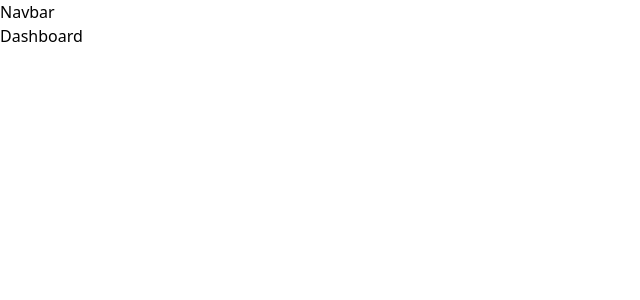
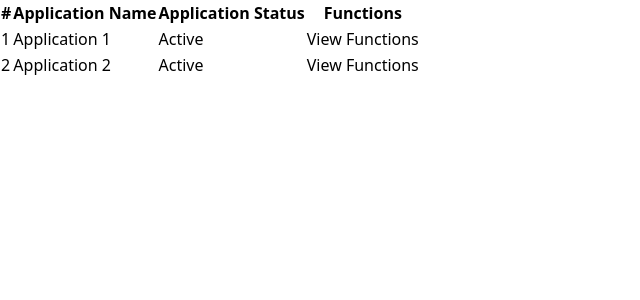
Before and after one commit to subham-71/SourceM, a React (Vite) app in the folder dashboard/: page /dashboard in a window 1280 px wide. Shown: the top 300 px of the page, without its empty margins (0-640 px from the left). Built offline with nearby package versions, Linux system fonts and the light colour scheme; no server answers.

Commit message:
Application Logic

```diff
--- a/dashboard/src/components/Dashboard.jsx
+++ b/dashboard/src/components/Dashboard.jsx
@@ -1,11 +1,80 @@
 import React from 'react'
 import Navbar from './Navbar.jsx'
+import { useNavigate } from 'react-router-dom'
 
 function Dashboard() {
+  const applicationData = [
+    {
+      id: 1,
+      applicationName: 'Application 1',
+      status: 'Active',
+    },
+    {
+      id: 2,
+      applicationName : 'Application 2',
+      status: 'Active',
+    },
+  ]
+
+  const navigate = useNavigate()
+
+  // const [applicationData, setApplicationData] = useState([])
+  // const [loading, setLoading] = useState(true)
+
+  // useEffect(() => {
+  //   const getApplicationData = async () => {
+  //     try {
+  //       const response = await fetch('http://some_url');
+  //       const jsonData = await response.json();
+  //       setApplicationData(jsonData);
+  //     }
+  //     catch (error) {
+  //       console.error(error.message);
+  //     }
+  //   }
+  //   getApplicationData();
+  // }, [])
+
+  const handleRedirect = (applicationName) => {
+
+  }
+
   return (
     <>
-      <Navbar/>
-      <div>Dashboard</div>
+      {/* <Navbar/> */}
+      <div class="flex flex-col">
+        <div class="overflow-x-auto sm:-mx-6 lg:-mx-8">
+          <div class="inline-block min-w-full py-2 sm:px-6 lg:px-8">
+            <div class="overflow-hidden w-3/4 h-3/4 mx-auto my-auto">
+              <table class="min-w-full text-center text-sm font-light">
+                <thead
+                  class="border-b bg-neutral-800 font-medium text-white dark:border-neutral-500 dark:bg-neutral-900">
+                  <tr>
+                    <th scope="col" class=" px-6 py-4">#</th>
+                    <th scope="col" class=" px-6 py-4">Application Name</th>
+                    <th scope="col" class=" px-6 py-4">Application Status</th>
+                    <th scope="col" class=" px-6 py-4">Functions</th>
+                  </tr>
+                </thead>
+                <tbody>
+                  {applicationData.map((data) => (
+                    <tr key={data.id} className='border-b dark:border-neutral-500'>
+                      <td class=" px-6 py-4 whitespace-nowrap">{data.id}</td>
+                      <td class=" px-6 py-4 whitespace-nowrap">{data.applicationName}</td>
+                      <td class=" px-6 py-4 whitespace-nowrap">{data.status}</td>
+                      <td class=" px-6 py-4 whitespace-nowrap">
+                        <button class="bg-blue-500 hover:bg-blue-700 text-white font-bold py-2 px-4 rounded" onClick={() => handleRedirect(data.applicationName)}>
+                          View Functions
+                        </button>
+                      </td>
+                    </tr>
+                  ))}
+                </tbody>
+              </table>
+            </div>
+          </div>
+        </div>
+      </div>
     </>
   )
 }
--- a/dashboard/src/components/Exception.jsx
+++ b/dashboard/src/components/Exception.jsx
@@ -1,8 +1,36 @@
-import React from 'react'
+import React, {useState} from 'react'
+import ExceptionCard from './ExceptionCard.jsx'
 
 function Exception() {
+  const ExceptionCardData = [
+    {
+      functionName: "functionName",
+      calledBy: "calledBy",
+      numCalls: "numCalls"
+    },
+    {
+      functionName: "functionName",
+      calledBy: "calledBy",
+      numCalls: "numCalls"
+    }
+  ]
+
   return (
+    <>
     <div>Exception</div>
+    {ExceptionCardData.map((data, index) => {
+      return (
+        <ExceptionCard
+          key={index}
+          title={data.title}
+          functionName={data.functionName}
+          calledBy={data.calledBy}
+          numCalls={data.numCalls}
+        />
+      )
+    }
+    )}
+    </>
   )
 }
 
--- /dev/null
+++ b/dashboard/src/components/ExceptionCard.jsx
@@ -0,0 +1,15 @@
+import React from 'react';
+import './ExceptionCard.css'
+
+function ExceptionCard(props) {
+  return (
+    <div className="exception-card">
+        <div className="exception-card-title">{props.title}</div>
+        <div className="exception-card-function-name">{props.functionName}</div>
+        <div className="exception-card-called-by">{props.calledBy}</div>
+        <div className="exception-card-num-calls">{props.numCalls}</div>
+    </div>
+  );
+}
+
+export default ExceptionCard;
```
Also changed, not shown: dashboard/src/components/ExceptionCard.css (added).
